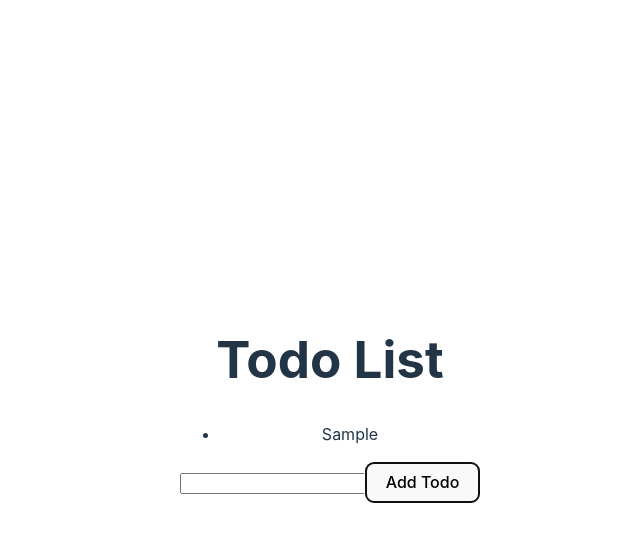
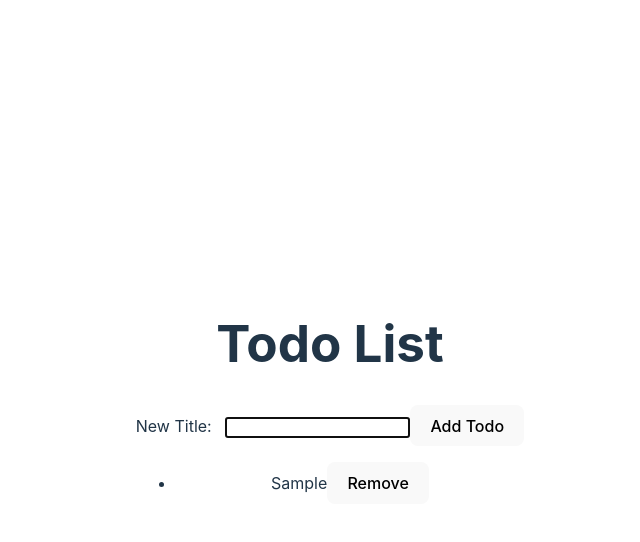
Before and after one commit to AnujaBujurge29/codeTheDream-react-todo, a React (Vite) app: page / in a window 1280 px wide. Both pictures are taken after typing "Sample" into the empty fields and a click on the button "Add Todo". Shown: the top 542 px of the page, without its empty margins (310-950 px from the left). Built offline with nearby package versions, Linux system fonts and the light colour scheme.

Commit message:
Lesson 1.6: Reusable Components, Imperative React: Week 7

```diff
--- a/src/AddTodoForm.jsx
+++ b/src/AddTodoForm.jsx
@@ -1,6 +1,7 @@
 // import React from 'react';
 
 import { useState } from "react";
+import InputWithLabel from "./InputWithLabel";
 
 const AddTodoForm = ({ onAddTodo }) => {
     const [todoTitle, setTodoTitle] = useState('')
@@ -12,9 +13,6 @@ const AddTodoForm = ({ onAddTodo }) => {
 
     const hanldeAddTodo = (event) => {
         event.preventDefault()
-        // const todoTitle = event.target.title.value;
-        // onAddTodo(todoTitle)
-        // console.log(todoTitle);
         const newTodo = {
             id: Date.now(),
             title: todoTitle
@@ -25,8 +23,16 @@ const AddTodoForm = ({ onAddTodo }) => {
     }
     return (
         <form onSubmit={hanldeAddTodo}>
-            <input name="title" type="text" value={todoTitle} onChange={handleTitleChange} />
-            <button type="submit">Add Todo</button>
+            <InputWithLabel
+                id="todo-title"
+                value={todoTitle}
+                onInputChange={handleTitleChange}
+                label="Title"
+            >New Title:&nbsp;&nbsp;&nbsp;
+            </InputWithLabel>
+            <button type="submit" className="btn btn-primary mt-3">
+                Add Todo
+            </button>
         </form>
     );
 }
--- a/src/App.jsx
+++ b/src/App.jsx
@@ -22,14 +22,16 @@ function App() {
   const addTodo = (newTodo) => {
     setTodoList([...todoList, newTodo])
   }
-
+  const removeTodo = (id) => {
+    setTodoList(todoList.filter(todo => todo.id !== id));
+  };
 
   return (
     <Fragment>
       <h1>Todo List</h1>
-      <TodoList todoList={todoList} />
       <AddTodoForm onAddTodo={addTodo} />
-      {/* <p>{newTodo}</p> */}
+      <TodoList todoList={todoList} onRemoveTodo={removeTodo} />
+
     </Fragment>
   )
 }
--- /dev/null
+++ b/src/InputWithLabel.jsx
@@ -0,0 +1,30 @@
+// import React from 'react'
+
+import { useEffect, useRef } from "react"
+
+export default function InputWithLabel({
+    id, value, onInputChange, children }) {
+
+    const inputRef = useRef()
+
+    useEffect(() => {
+        inputRef.current.focus();
+    })
+    return (
+        <>
+            <label htmlFor={id} className="form-label">
+                {children}
+            </label>
+            <input
+                id={id}
+                type='text'
+                className="form-control"
+                value={value}
+                onChange={onInputChange}
+                ref={inputRef}
+
+            />
+
+        </>
+    )
+}
--- a/src/TodoList.jsx
+++ b/src/TodoList.jsx
@@ -1,21 +1,11 @@
 import TodoListItem from "./TodoListItem";
 
-// import React from 'react';
-// const todoList = [
-//     {
-//         id: 1,
-//         title: "Pre Work - assignment",
-//     },
-//     { id: 2, title: "Setup assignment" },
-//     { id: 3, title: "Complete assignment" },
-// ]
-
-const TodoList = ({ todoList }) => {
+const TodoList = ({ todoList, onRemoveTodo }) => {
     return (
         <div>
             <ul>
                 {todoList.map((todo) => {
-                    return <TodoListItem key={todo.id} todo={todo} />
+                    return <TodoListItem key={todo.id} todo={todo} onRemoveTodo={onRemoveTodo} />
                 })}
             </ul>
         </div>
--- a/src/TodoListItem.jsx
+++ b/src/TodoListItem.jsx
@@ -1,14 +1,15 @@
 // import React from 'react';
 
-
-const TodoListItem = ({ todo }) => {
+const TodoListItem = ({ todo, onRemoveTodo }) => {
+    const handleRemoveClick = () => {
+        onRemoveTodo(todo.id);
+    };
     return (
         <div>
-            <li >{todo.title}</li>
-            {/* <p>This is multi line return:</p>
-            <p> Line 1</p>
-            <p> Line 2</p>
-            <p> Line 3</p> */}
+            <li >{todo.title}
+                <button type="button" onClick={handleRemoveClick}> Remove</button>
+            </li>
+
         </div >
     );
 }
```
